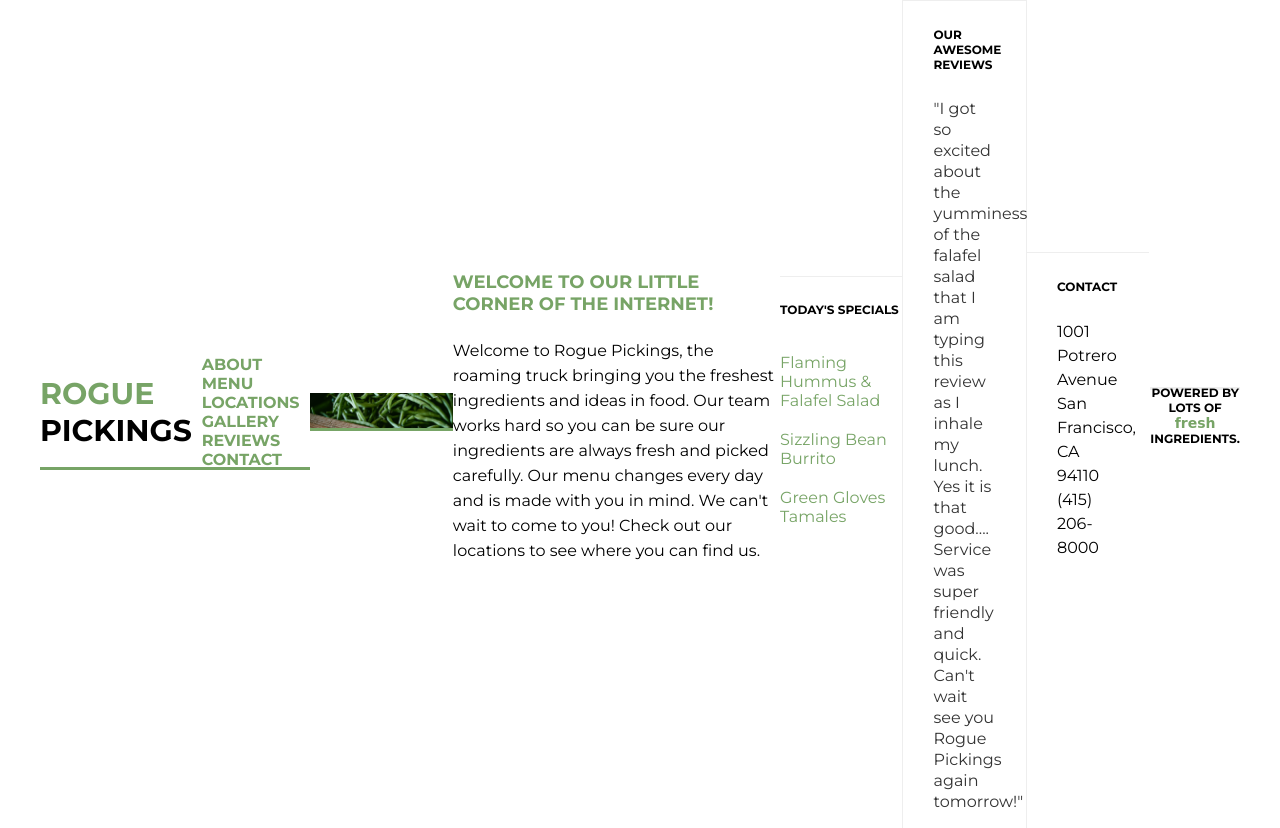
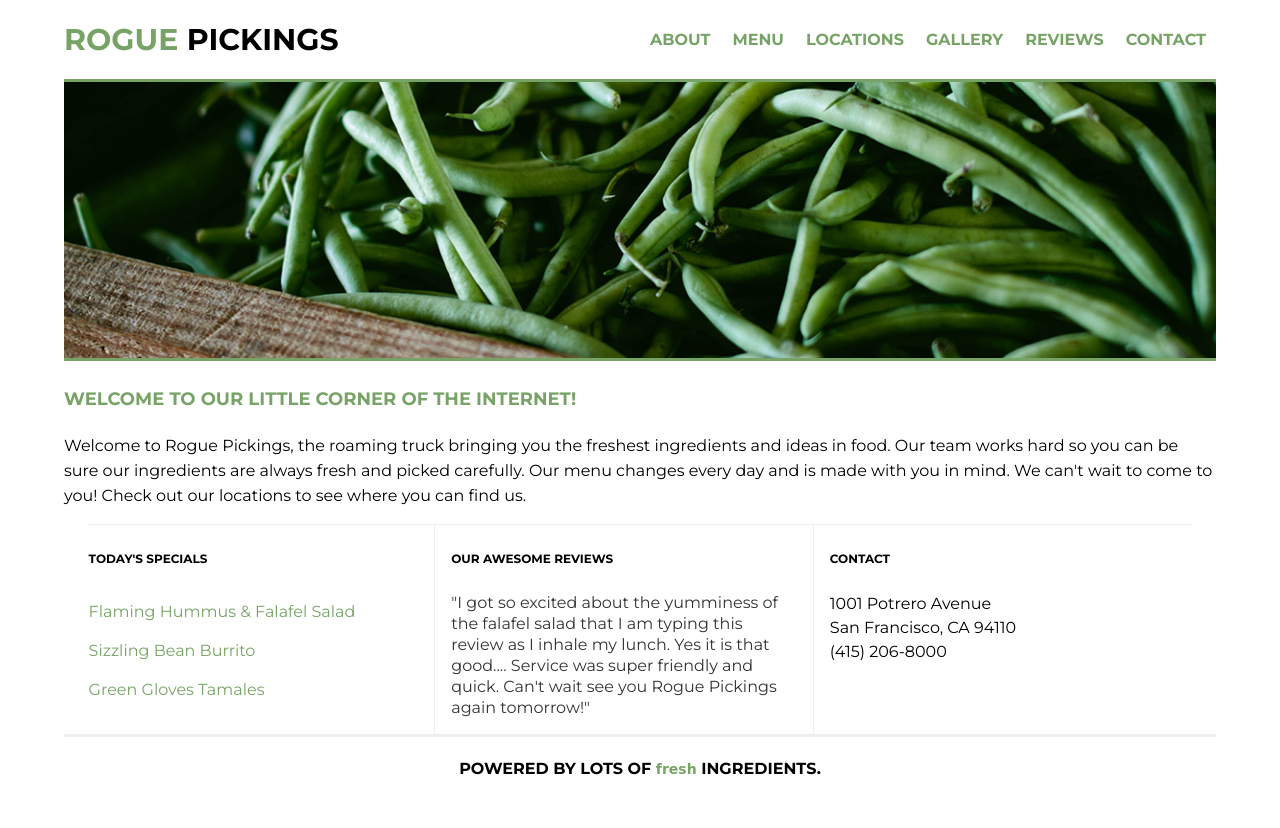
Before and after one commit to zcrate/206-rogue-pickings, a plain HTML site: page index.html in a window 1280 px wide. After the commit the page ends 800 px from the top, so only its background shows below. Drawn offline with Linux system fonts and the light colour scheme; a web font is replaced by a local one.

Commit message:
Converted site from static to responsive

```diff
--- a/css/main.css
+++ b/css/main.css
@@ -12,10 +12,11 @@ body {
 
 .container{
   max-width: 1200px;
-  margin: 0 auto;
+  width: 90%;
   display: flex;
   justify-content: center;
   align-items: center;
+  flex-flow: row wrap;
 }
 
 h1,
@@ -26,60 +27,57 @@ h4 {
 	text-transform: uppercase;
 	font-weight: 700;
 }
-h1 {
-	font-size: 1.875em;
-}
+
 h2 {
     font-size: 1.5em;
-}
-h3 {
-	font-size: 1.125em;
-}
-h4 {
-	font-size: 0.75em;
 }
 
 p {
 	font-size: 0.875em;
 	line-height: 21px;
-    padding: 0 30px;
 }
 
 /*The widths are in a percentage!*/
 header {
-	height: 110px;
+  width: 100%;
   border-bottom: 3px solid #77a466;
-  margin: 0 auto;
+  text-align: center;
   display: flex;
   justify-content: center;
   align-items: center;
+  flex-flow: row wrap;
 }
 
 header h1 {
-	float: left;
+  width: 100%;
   margin: 0;
   padding: 38px 0;
+  font-size: 1.875em;
+  border-bottom: 3px solid #77a466;
 }
 header h1 span {
 	color: #77a466;
 }
 
 header nav {
-	float: right;
-	padding: 46px 0;
+  padding: 20px 0;
+  width: 100%;
 }
+
 header nav ul {
 	margin: 0;
   padding: 0;
 }
+
 header nav ul li {
 	text-transform: uppercase;
 	font-weight: 700;
   font-size: 0.875;
-	padding: 0 10px;
-	display: inline;
+  padding: 10px 10px;
+  list-style: none;
 }
-header nav ul li a{
+
+header nav ul li a {
 	text-decoration: none;
 	color:#77a466;
 }
@@ -87,31 +85,24 @@ header nav ul li a{
 /*The widths are in a percentage!*/
 .top-section,
 .bottom-section {
-	margin: 0 auto;
-  clear: both;
   display: flex;
   justify-content: center;
   align-items: center;
+  flex-flow: row wrap;
 }
 
-.main-image {
-	height: auto;
-	float: left;
-}
 .main-image img {
 	width: 100%;
 	border-bottom: 3px solid #77a466;
 }
 
-.main-title {
-	height: auto;
-	float: left;
-}
 .main-title h3 {
+  padding: 5px 0;
   text-align: left;
-	padding: 5px 0;
+  font-size: 1.125em;
 	color: #77a466;
 }
+
 .main-title p {
 	padding: 0;
 	font-size: 1em;
@@ -121,24 +112,14 @@ header nav ul li a{
 .section-one,
 .section-two,
 .section-three {
-	width: 33%;
+	width: 100%;
 	height: auto;
-	float: left;
 	border-top: 1px solid #eee;
 }
 
-.section-one h4 {
+.section-one h4, .section-two h4, .section-three h4  {
   padding: 10px 0;
-}
-
-.section-two {
-	border-left: 1px solid #eee;
-	border-right: 1px solid #eee;
-}
-
-.section-two h4,
-.section-three h4 {
-	padding: 10px 30px;
+  font-size: 0.75em;
 }
 
 .menu {
@@ -163,11 +144,8 @@ header nav ul li a{
 
 /*The widths are in a percentage!*/
 footer {
-	height: 50px;
+	width: 100%;
 	border-top: 3px solid #eee;
-	margin: 0 auto;
-	clear: both;
-  text-align: center;
   display: flex;
   justify-content: center;
   align-items: center;
@@ -178,3 +156,48 @@ footer span {
 	color: #77a466;
 	font-size: 14px;
 }
+
+
+@media all and (min-width:768px) {
+  /* Tablet styles here */
+  .bottom-section {
+    align-items: flex-start;
+  }
+
+  .section-one, .section-two, .section-three {
+    flex-basis: 30%;
+  }
+
+  .section-two {
+    border-left: 1px solid #eee;
+    border-right: 1px solid #eee;
+    padding: 0 1em;
+  }
+
+  .section-three {
+    padding: 0 1em;
+  }
+}
+
+@media all and (min-width:1200px) {
+  /* Desktop styles here */
+  header {
+    text-align: inherit;
+    justify-content: space-between;
+  }
+
+  header h1 {
+    border-bottom: none;
+    padding: 0;
+    width: 30%;
+  }
+
+  header nav {
+    width: 50%;
+  }
+
+  header nav ul {
+    display: flex;
+    justify-content: space-between;
+  }
+}
```
Also changed, not shown: index.html (+8 -0 lines). Lines whose indentation alone changed are shown as unchanged.
